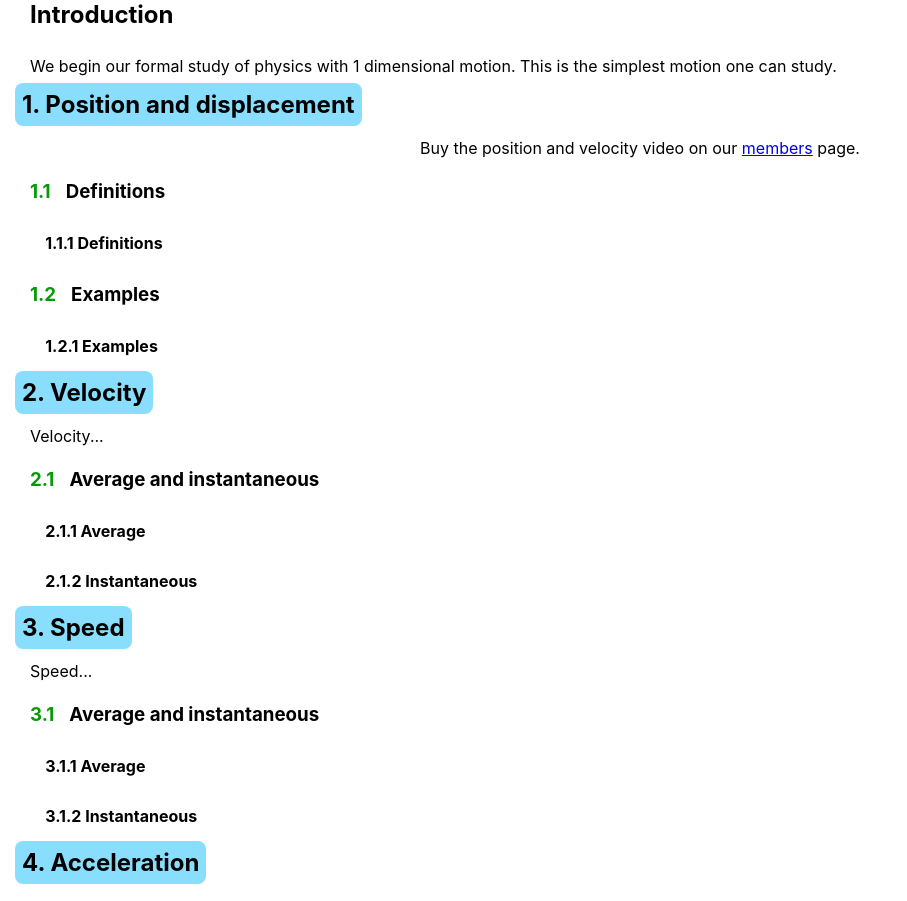
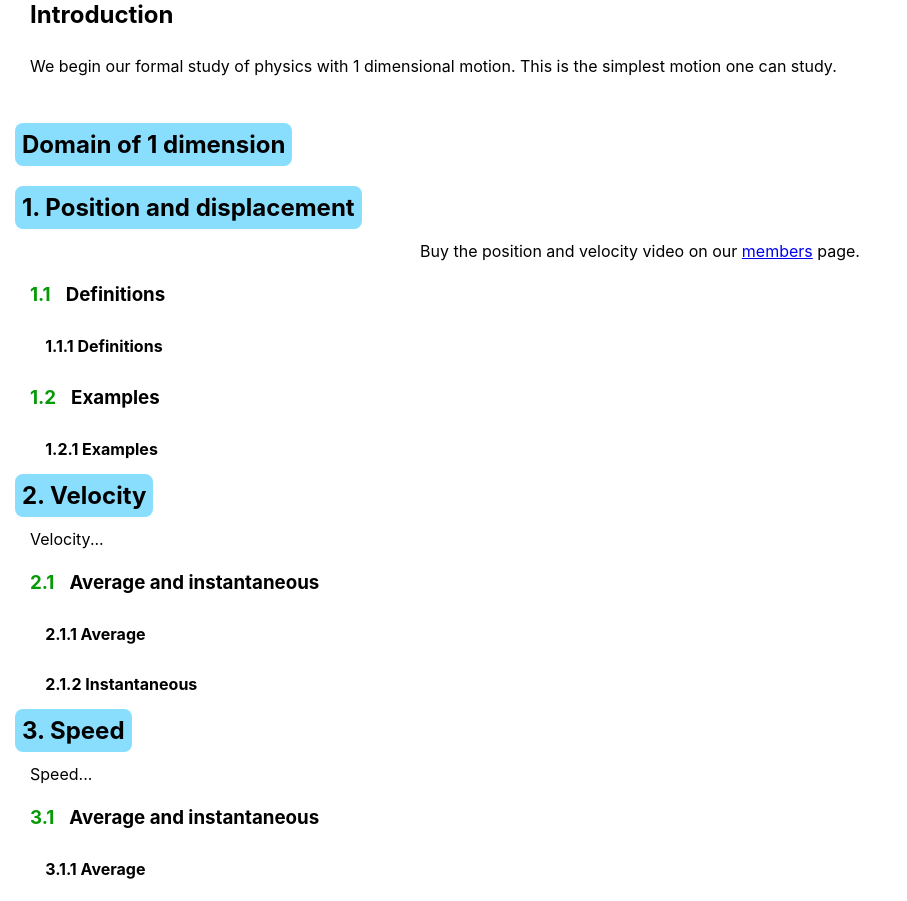
Before and after one commit to JRFink/jrfphyspagesnew, a Next.js app: page /education/gp1/1dm in a window 1280 px wide. Shown: the part 980-1881 px from the top of the page, without its empty margins (0-907 px from the left). Built offline with nearby package versions, Linux system fonts and the light colour scheme.

Commit message:
Update index.tsx

```diff
--- a/pages/education/gp1/1dm/index.tsx
+++ b/pages/education/gp1/1dm/index.tsx
@@ -28,6 +28,14 @@ Introduction
 <p>
 We begin our formal study of physics with 1 dimensional motion. This is the simplest motion one can study.
 </p>
+
+<br />
+<br />
+<h2 className={style.h2SectionColor}>
+         Domain of 1 dimension
+</h2>
+<br />
+<br />
             <h2 className={style.h2SectionColor} id="pos">
                 1. Position and displacement
             </h2>
```
